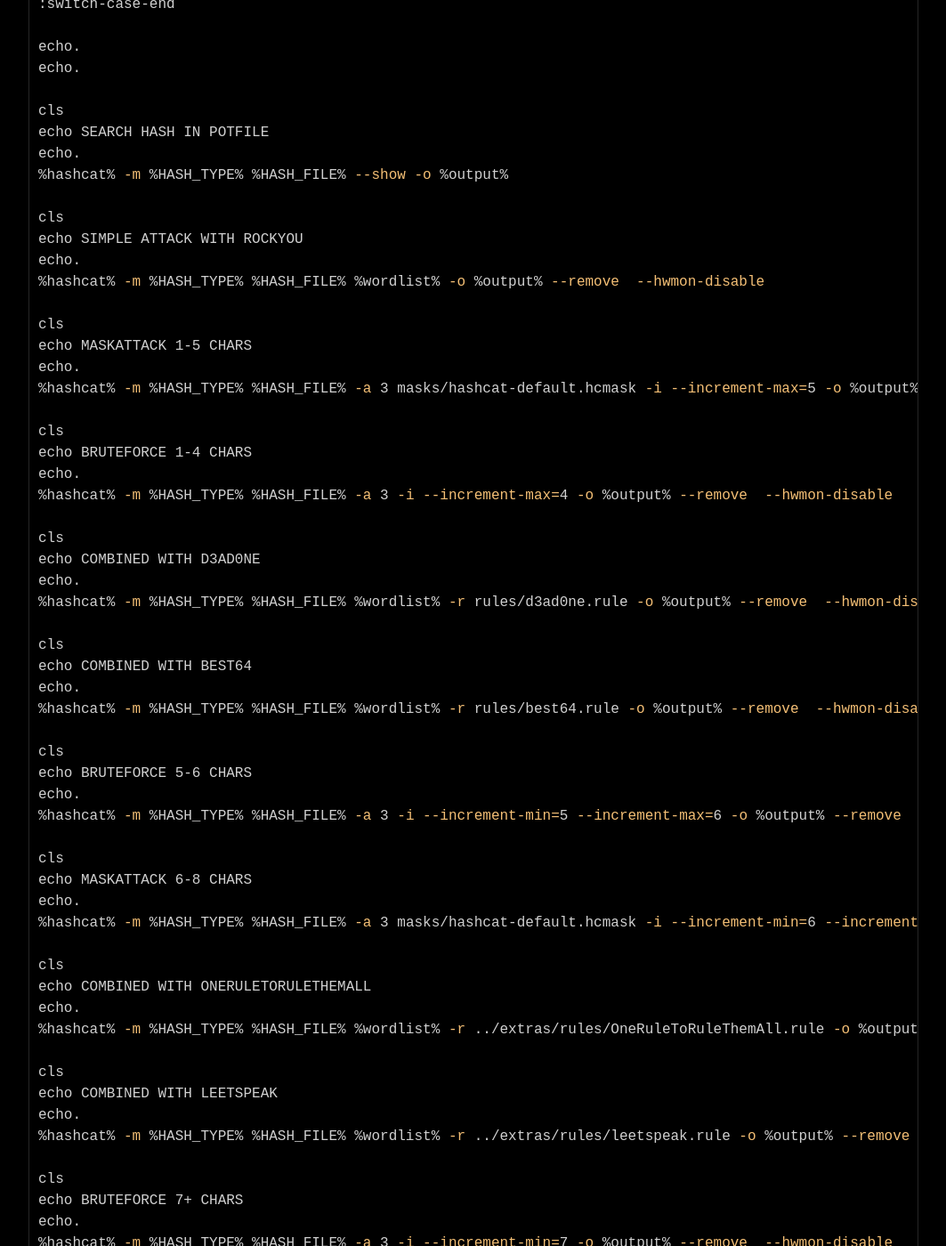
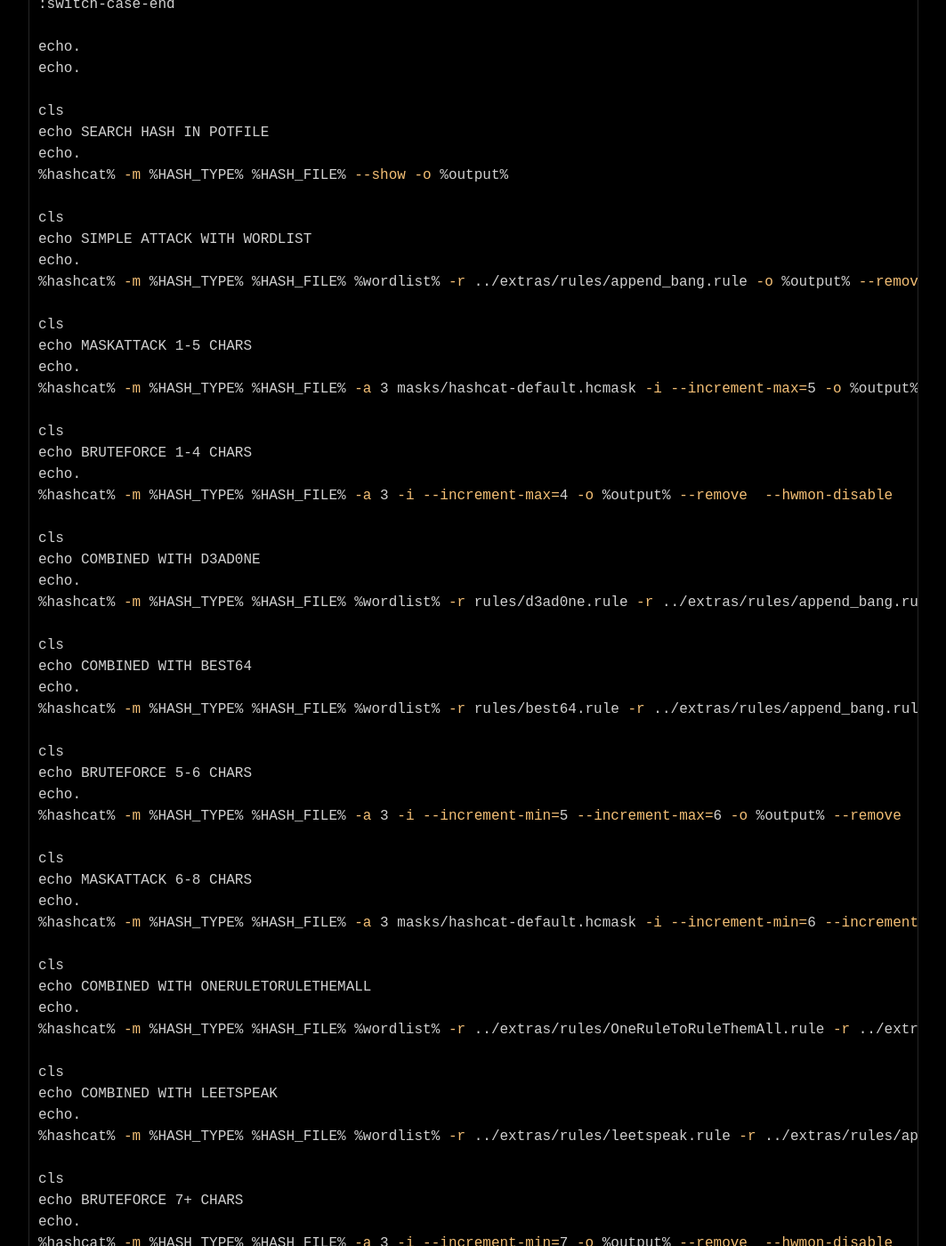
Before and after one commit to datahackare/warz0ne, a Jekyll site: the page built from _posts/2021-06-19-crack3r.md, in a window 1280 px wide and 1400 px high, scrolled down 2593 px. Shown: the whole window at 89% size, without its empty margins (108-1171 px from the left). Built offline with Jekyll 4.4.1, drawn with Linux system fonts in a browser that asks for light colours; some of the changed text lies outside the part shown.

Commit message:
Update 2021-06-19-crack3r.md

```diff
--- a/_posts/2021-06-19-crack3r.md
+++ b/_posts/2021-06-19-crack3r.md
@@ -5,7 +5,7 @@ published: true
 
 I made a simple script for Windows that make <a href="https://hashcat.net/hashcat/" target="_blank">Hashcat</a> very simple to use for noobs and lazy people, like myself.
 Feel free to copy / edit / modify the script.
-The script depends on Hashcat, Rockyou and OneRuleToRuleThemAll. I have uploaded a 7z with all the files needed <a href="https://ufile.io/6nhfo035" target="_blank">here</a>, the password is: iWillCrackPasswordsLikeApro<br />
+The script depends on Hashcat, Rockyou and OneRuleToRuleThemAll. I have uploaded a 7z with all the files needed <a href="https://ufile.io/2noyustm" target="_blank">here</a>, the password is: iWillCrackPasswordsLikeApro<br />
 If you want to use a different version of Hashcat then just download and rename the folder to hashcat.<br />
 The folder structure should look like:<br />
 <br />
@@ -100,9 +100,9 @@ echo.
 %hashcat% -m %HASH_TYPE% %HASH_FILE% --show -o %output%
 
 cls
-echo SIMPLE ATTACK WITH ROCKYOU
+echo SIMPLE ATTACK WITH WORDLIST
 echo.
-%hashcat% -m %HASH_TYPE% %HASH_FILE% %wordlist% -o %output% --remove  --hwmon-disable
+%hashcat% -m %HASH_TYPE% %HASH_FILE% %wordlist% -r ../extras/rules/append_bang.rule -o %output% --remove  --hwmon-disable
 
 cls
 echo MASKATTACK 1-5 CHARS
@@ -117,12 +117,12 @@ echo.
 cls
 echo COMBINED WITH D3AD0NE
 echo.
-%hashcat% -m %HASH_TYPE% %HASH_FILE% %wordlist% -r rules/d3ad0ne.rule -o %output% --remove  --hwmon-disable
+%hashcat% -m %HASH_TYPE% %HASH_FILE% %wordlist% -r rules/d3ad0ne.rule -r ../extras/rules/append_bang.rule -o %output% --remove  --hwmon-disable
 
 cls
 echo COMBINED WITH BEST64
 echo.
-%hashcat% -m %HASH_TYPE% %HASH_FILE% %wordlist% -r rules/best64.rule -o %output% --remove  --hwmon-disable
+%hashcat% -m %HASH_TYPE% %HASH_FILE% %wordlist% -r rules/best64.rule -r ../extras/rules/append_bang.rule -o %output% --remove  --hwmon-disable
 
 cls
 echo BRUTEFORCE 5-6 CHARS
@@ -137,12 +137,12 @@ echo.
 cls
 echo COMBINED WITH ONERULETORULETHEMALL
 echo.
-%hashcat% -m %HASH_TYPE% %HASH_FILE% %wordlist% -r ../extras/rules/OneRuleToRuleThemAll.rule -o %output% --remove  --hwmon-disable
+%hashcat% -m %HASH_TYPE% %HASH_FILE% %wordlist% -r ../extras/rules/OneRuleToRuleThemAll.rule -r ../extras/rules/append_bang.rule -o %output% --remove  --hwmon-disable
 
 cls
 echo COMBINED WITH LEETSPEAK
 echo.
-%hashcat% -m %HASH_TYPE% %HASH_FILE% %wordlist% -r ../extras/rules/leetspeak.rule -o %output% --remove  --hwmon-disable
+%hashcat% -m %HASH_TYPE% %HASH_FILE% %wordlist% -r ../extras/rules/leetspeak.rule -r ../extras/rules/append_bang.rule -o %output% --remove  --hwmon-disable
 
 cls
 echo BRUTEFORCE 7+ CHARS
```
Also changed, not shown: other parts of _posts/2021-06-19-crack3r.md (+1 -1 lines).
